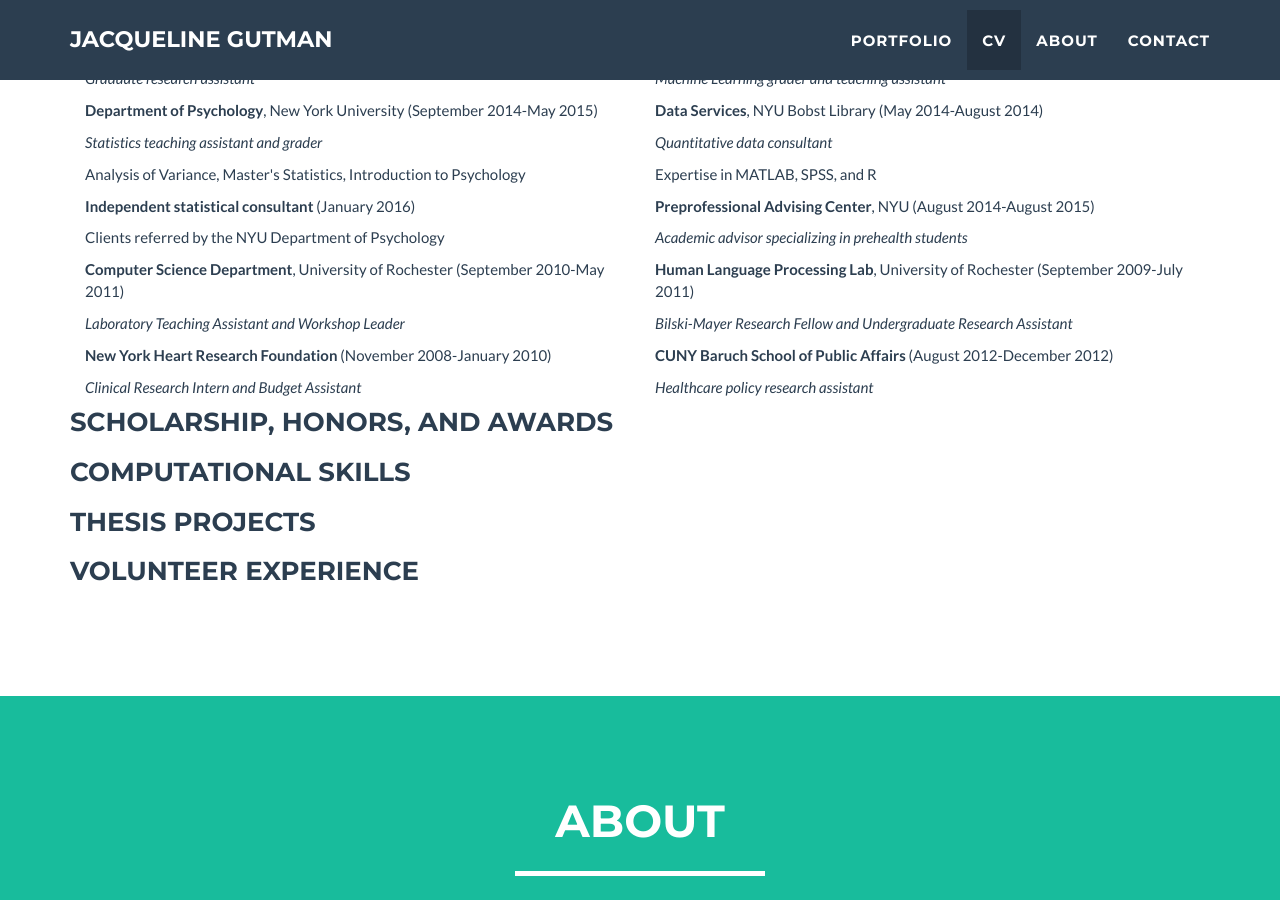
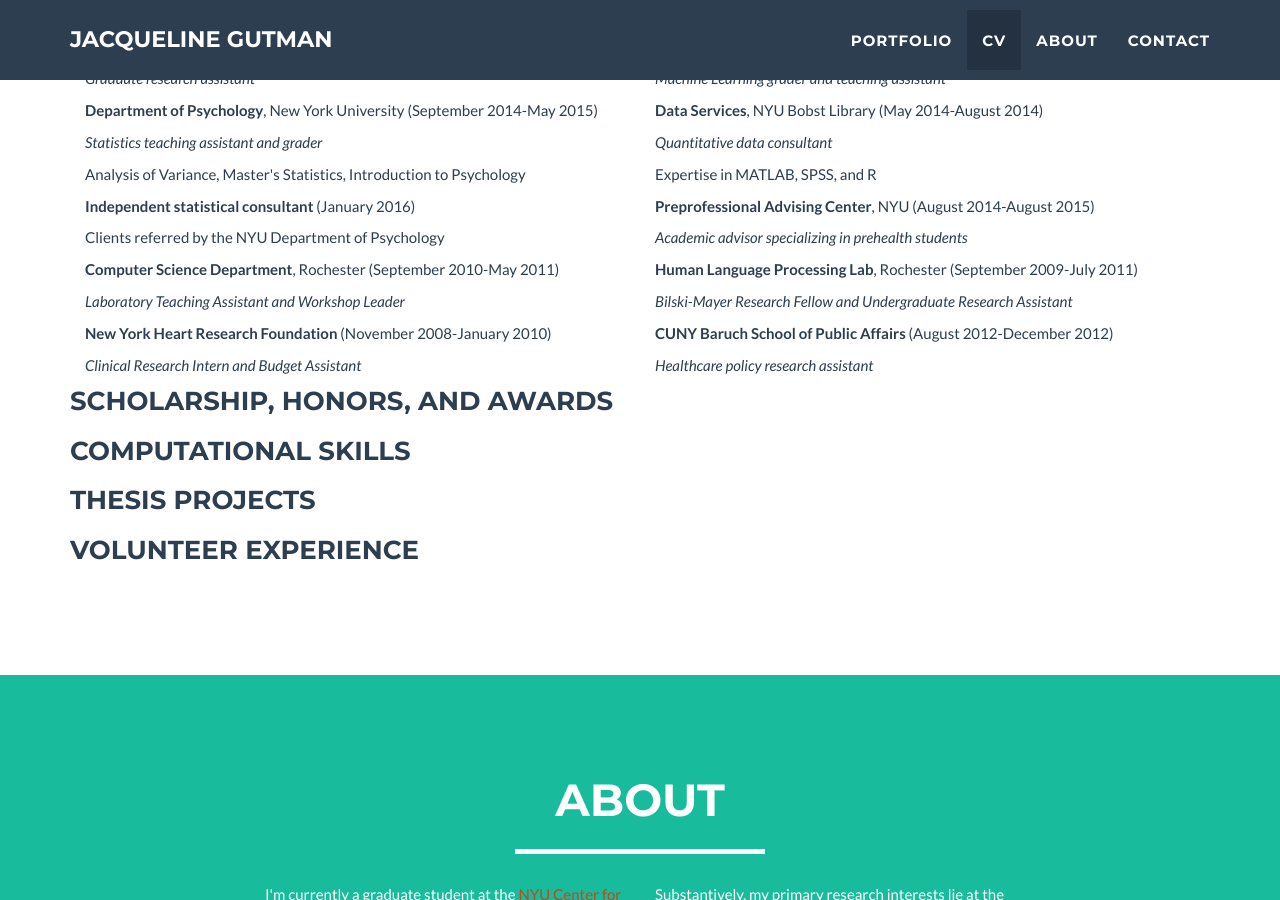
Before and after one commit to jgutman/jgutman.github.io, a Jekyll site: the page built from index.html, in a window 1280 px wide and 900 px high, scrolled down 2173 px. Built offline with Jekyll 4.4.1, drawn with Linux system fonts in a browser that asks for light colours.

Commit message:
minor edit

```diff
--- a/_includes/cv.html
+++ b/_includes/cv.html
@@ -65,11 +65,11 @@
                 </div></div>
                 <div>
                  <div class="col-sm-6">
-                   <p.small><b>Computer Science Department</b>, University of Rochester (September 2010-May 2011)</p>
+                   <p.small><b>Computer Science Department</b>, Rochester (September 2010-May 2011)</p>
                   <p.small><i>Laboratory Teaching Assistant and Workshop Leader </i></p>
                  </div>
                  <div class="col-sm-6">
-                   <p.small><b>Human Language Processing Lab</b>, University of Rochester (September 2009-July 2011)</p>
+                   <p.small><b>Human Language Processing Lab</b>, Rochester (September 2009-July 2011)</p>
                   <p.small> <i>Bilski-Mayer Research Fellow and Undergraduate Research Assistant</i> </p>
                  </div></div>
                  <div class="col-sm-6">
```
Also changed, not shown: 8 other files.
